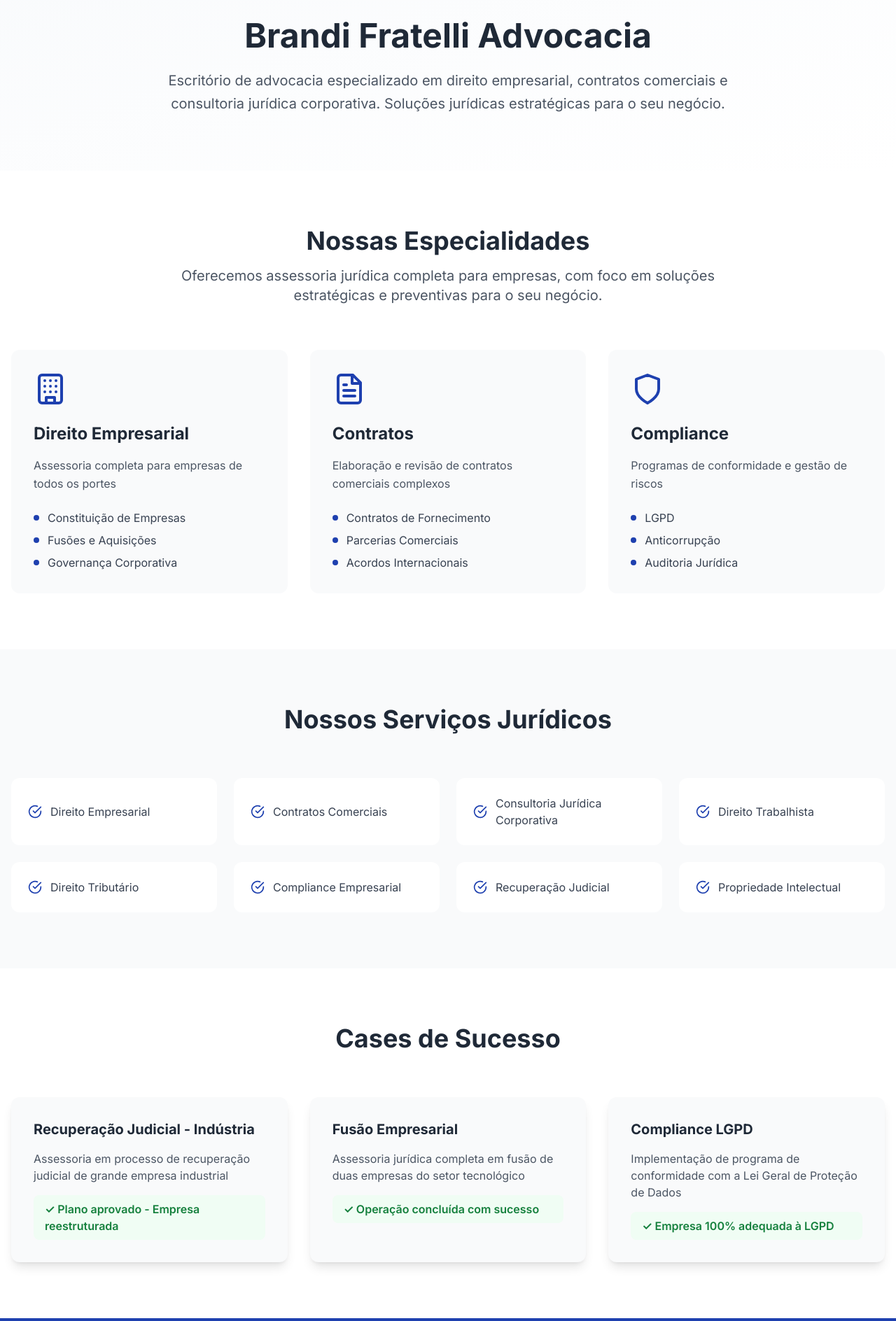
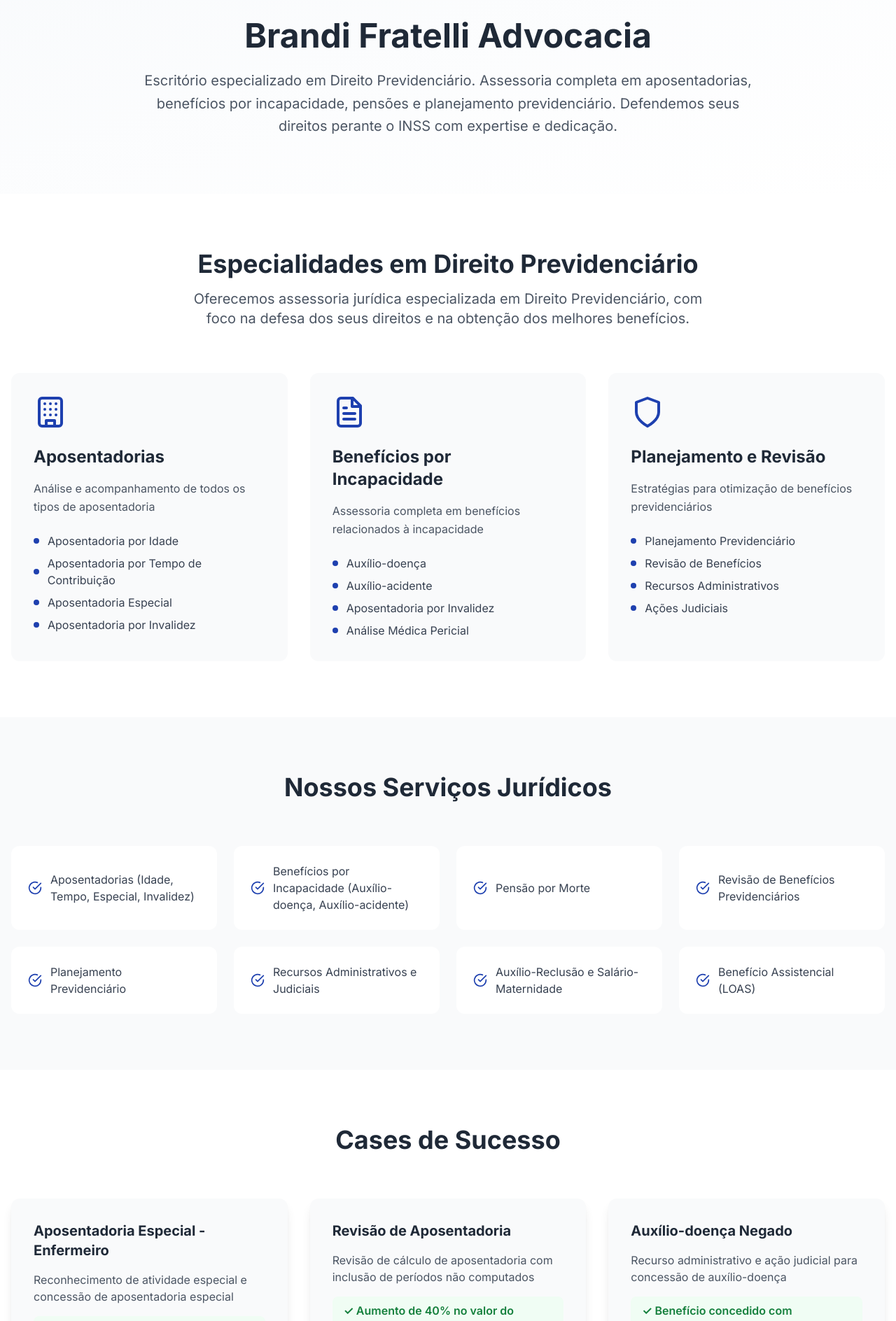
Before and after one commit to Conde86Projects/sitebrandifratelli, a Next.js app: page /advocacia in a window 1280 px wide. Shown: the part 221-2109 px from the top of the page at 70% size. Built offline with nearby package versions, Linux system fonts and the light colour scheme.

Commit message:
feat: Especialização em Direito Previdenciário - Atualização completa do setor de advocacia

```diff
--- a/app/advocacia/page.tsx
+++ b/app/advocacia/page.tsx
@@ -5,52 +5,52 @@
 
 export default function AdvocaciaPage() {
   const services = [
-    'Direito Empresarial',
-    'Contratos Comerciais',
-    'Consultoria Jurídica Corporativa',
-    'Direito Trabalhista',
-    'Direito Tributário',
-    'Compliance Empresarial',
-    'Recuperação Judicial',
-    'Propriedade Intelectual'
+    'Aposentadorias (Idade, Tempo, Especial, Invalidez)',
+    'Benefícios por Incapacidade (Auxílio-doença, Auxílio-acidente)',
+    'Pensão por Morte',
+    'Revisão de Benefícios Previdenciários',
+    'Planejamento Previdenciário',
+    'Recursos Administrativos e Judiciais',
+    'Auxílio-Reclusão e Salário-Maternidade',
+    'Benefício Assistencial (LOAS)'
   ]
 
   const expertise = [
     {
       icon: Building,
-      title: 'Direito Empresarial',
-      description: 'Assessoria completa para empresas de todos os portes',
-      areas: ['Constituição de Empresas', 'Fusões e Aquisições', 'Governança Corporativa']
+      title: 'Aposentadorias',
+      description: 'Análise e acompanhamento de todos os tipos de aposentadoria',
+      areas: ['Aposentadoria por Idade', 'Aposentadoria por Tempo de Contribuição', 'Aposentadoria Especial', 'Aposentadoria por Invalidez']
     },
     {
       icon: FileText,
-      title: 'Contratos',
-      description: 'Elaboração e revisão de contratos comerciais complexos',
-      areas: ['Contratos de Fornecimento', 'Parcerias Comerciais', 'Acordos Internacionais']
+      title: 'Benefícios por Incapacidade',
+      description: 'Assessoria completa em benefícios relacionados à incapacidade',
+      areas: ['Auxílio-doença', 'Auxílio-acidente', 'Aposentadoria por Invalidez', 'Análise Médica Pericial']
     },
     {
       icon: Shield,
-      title: 'Compliance',
-      description: 'Programas de conformidade e gestão de riscos',
-      areas: ['LGPD', 'Anticorrupção', 'Auditoria Jurídica']
+      title: 'Planejamento e Revisão',
+      description: 'Estratégias para otimização de benefícios previdenciários',
+      areas: ['Planejamento Previdenciário', 'Revisão de Benefícios', 'Recursos Administrativos', 'Ações Judiciais']
     }
   ]
 
   const cases = [
     {
-      title: 'Recuperação Judicial - Indústria',
-      description: 'Assessoria em processo de recuperação judicial de grande empresa industrial',
-      result: 'Plano aprovado - Empresa reestruturada'
+      title: 'Aposentadoria Especial - Enfermeiro',
+      description: 'Reconhecimento de atividade especial e concessão de aposentadoria especial',
+      result: 'Benefício concedido - 25 anos de contribuição'
     },
     {
-      title: 'Fusão Empresarial',
-      description: 'Assessoria jurídica completa em fusão de duas empresas do setor tecnológico',
-      result: 'Operação concluída com sucesso'
+      title: 'Revisão de Aposentadoria',
+      description: 'Revisão de cálculo de aposentadoria com inclusão de períodos não computados',
+      result: 'Aumento de 40% no valor do benefício'
     },
     {
-      title: 'Compliance LGPD',
-      description: 'Implementação de programa de conformidade com a Lei Geral de Proteção de Dados',
-      result: 'Empresa 100% adequada à LGPD'
+      title: 'Auxílio-doença Negado',
+      description: 'Recurso administrativo e ação judicial para concessão de auxílio-doença',
+      result: 'Benefício concedido com pagamento retroativo'
     }
   ]
 
@@ -70,8 +70,9 @@
               Brandi Fratelli <span className="gradient-text">Advocacia</span>
             </h1>
             <p className="text-xl text-gray-600 leading-relaxed">
-              Escritório de advocacia especializado em direito empresarial, contratos comerciais
-              e consultoria jurídica corporativa. Soluções jurídicas estratégicas para o seu negócio.
+              Escritório especializado em Direito Previdenciário. Assessoria completa em aposentadorias,
+              benefícios por incapacidade, pensões e planejamento previdenciário. Defendemos seus direitos
+              perante o INSS com expertise e dedicação.
             </p>
           </motion.div>
         </div>
@@ -87,11 +88,11 @@
             className="text-center mb-16"
           >
             <h2 className="text-4xl font-bold text-brandi-dark mb-4">
-              Nossas Especialidades
+              Especialidades em Direito Previdenciário
             </h2>
             <p className="text-xl text-gray-600 max-w-3xl mx-auto">
-              Oferecemos assessoria jurídica completa para empresas, com foco em
-              soluções estratégicas e preventivas para o seu negócio.
+              Oferecemos assessoria jurídica especializada em Direito Previdenciário,
+              com foco na defesa dos seus direitos e na obtenção dos melhores benefícios.
             </p>
           </motion.div>
 
--- a/components/About.tsx
+++ b/components/About.tsx
@@ -36,7 +36,7 @@
 
             <p className="text-lg text-gray-600 mb-6 leading-relaxed">
               Somos uma empresa especializada em oferecer soluções integradas para o crescimento
-              empresarial, combinando expertise em licitações governamentais, advocacia empresarial
+              empresarial, combinando expertise em licitações governamentais, direito previdenciário
               e desenvolvimento de sistemas personalizados.
             </p>
 
--- a/components/Contact.tsx
+++ b/components/Contact.tsx
@@ -181,7 +181,7 @@
                 >
                   <option value="">Selecione um serviço</option>
                   <option value="licitacoes">Licitações Governamentais</option>
-                  <option value="advocacia">Advocacia Empresarial</option>
+                  <option value="advocacia">Direito Previdenciário</option>
                   <option value="sistemas">Desenvolvimento de Sistemas</option>
                   <option value="brandi-labs">Brandi Labs (Apps Flutter)</option>
                   <option value="outro">Outro</option>
--- a/components/Footer.tsx
+++ b/components/Footer.tsx
@@ -4,7 +4,7 @@
 const footerLinks = {
   services: [
     { name: 'Licitações Governamentais', href: '/licitacoes' },
-    { name: 'Advocacia Empresarial', href: '/advocacia' },
+    { name: 'Direito Previdenciário', href: '/advocacia' },
     { name: 'Desenvolvimento de Sistemas', href: '/sistemas' },
     { name: 'Brandi Labs', href: '/brandi-labs' },
   ],
@@ -46,7 +46,7 @@
               Brandi Fratelli
             </Link>
             <p className="text-gray-300 mb-6 leading-relaxed">
-              Especialistas em licitações governamentais, advocacia empresarial e desenvolvimento
+              Especialistas em licitações governamentais, direito previdenciário e desenvolvimento
               de sistemas personalizados. Transformando desafios em oportunidades desde 2008.
             </p>
 
--- a/components/Hero.tsx
+++ b/components/Hero.tsx
@@ -54,8 +54,8 @@
             </div>
             <div className="bg-white p-6 rounded-xl shadow-lg hover:shadow-xl transition-shadow duration-300">
               <Scale className="text-brandi-blue mb-4" size={40} />
-              <h3 className="text-xl font-semibold mb-2">Advocacia Empresarial</h3>
-              <p className="text-gray-600">Direito empresarial e consultoria jurídica corporativa</p>
+              <h3 className="text-xl font-semibold mb-2">Direito Previdenciário</h3>
+                <p className="text-gray-600">Aposentadorias, benefícios INSS e planejamento previdenciário</p>
             </div>
             <div className="bg-white p-6 rounded-xl shadow-lg hover:shadow-xl transition-shadow duration-300">
               <Code className="text-brandi-gold mb-4" size={40} />
--- a/components/Services.tsx
+++ b/components/Services.tsx
@@ -10,8 +10,8 @@
     color: 'from-blue-500 to-blue-600'
   },
   {
-    title: 'Advocacia Empresarial',
-    description: 'Direito empresarial, contratos comerciais e consultoria jurídica especializada.',
+    title: 'Direito Previdenciário',
+    description: 'Especialistas em aposentadorias, benefícios INSS, pensões e planejamento previdenciário.',
     icon: Scale,
     href: '/advocacia',
     color: 'from-green-500 to-green-600'
```
